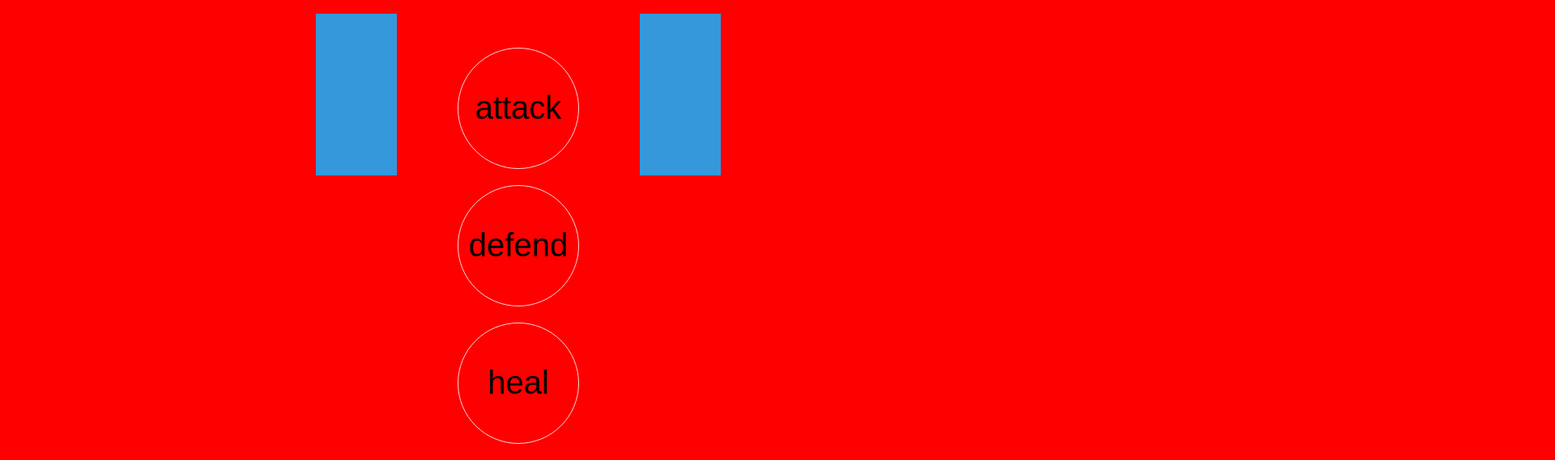
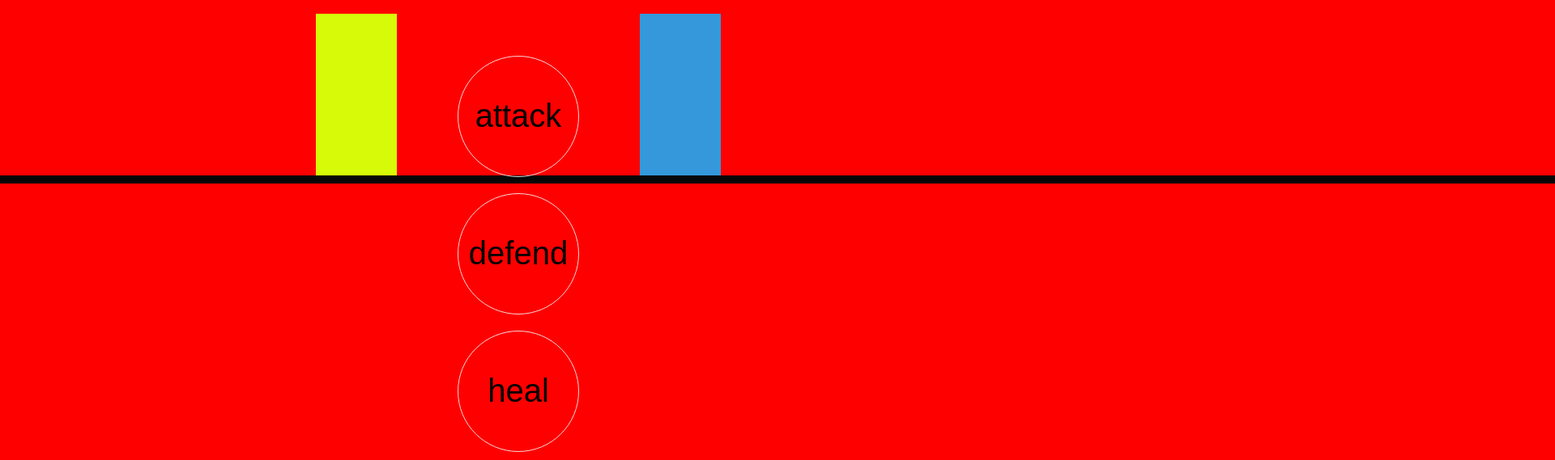
Before and after one commit to Darkdragon97/Project-unit-1, a plain HTML site: page index.html in a window 1280 px wide. Shown: the part 483-1052 px from the top of the page at 81% size, 1920 px wide, since content can reach past the window. Drawn offline with Linux system fonts and the light colour scheme.

Commit message:
put a ground under the two rectangle

```diff
--- a/index.html
+++ b/index.html
@@ -15,20 +15,29 @@
         top: 500px;
         left: 200px;
       }
-      .rectangleplus {
+      .rectanglePlus {
         width: 100px;
         height: 200px;
-        background-color: #3498db;
+        background-color: #d6fa07;
         position: relative;
         top: 300px;
         left: -200px;
+      }
+      .rectangleGround {
+        width: 300vh;
+        height: 10px;
+        background-color: #070707;
+        position: relative;
+        top: 300px;
+        left: 200px;
       }
     </style>
   </head>
   <body>
     <header>
       <div class="rectangle"></div>
-      <div class="rectangleplus"></div>
+      <div class="rectanglePlus"></div>
+      <div class="rectangleGround"></div>
       <h1>Fighting RPG</h1>
       <p id="result-display"></p>
     </header>
--- a/style.css
+++ b/style.css
@@ -28,6 +28,7 @@ button {
   width: 150px;
   height: 150px;
   border-radius: 50%;
+  position: relative;
 }
 
 button:hover {
```
